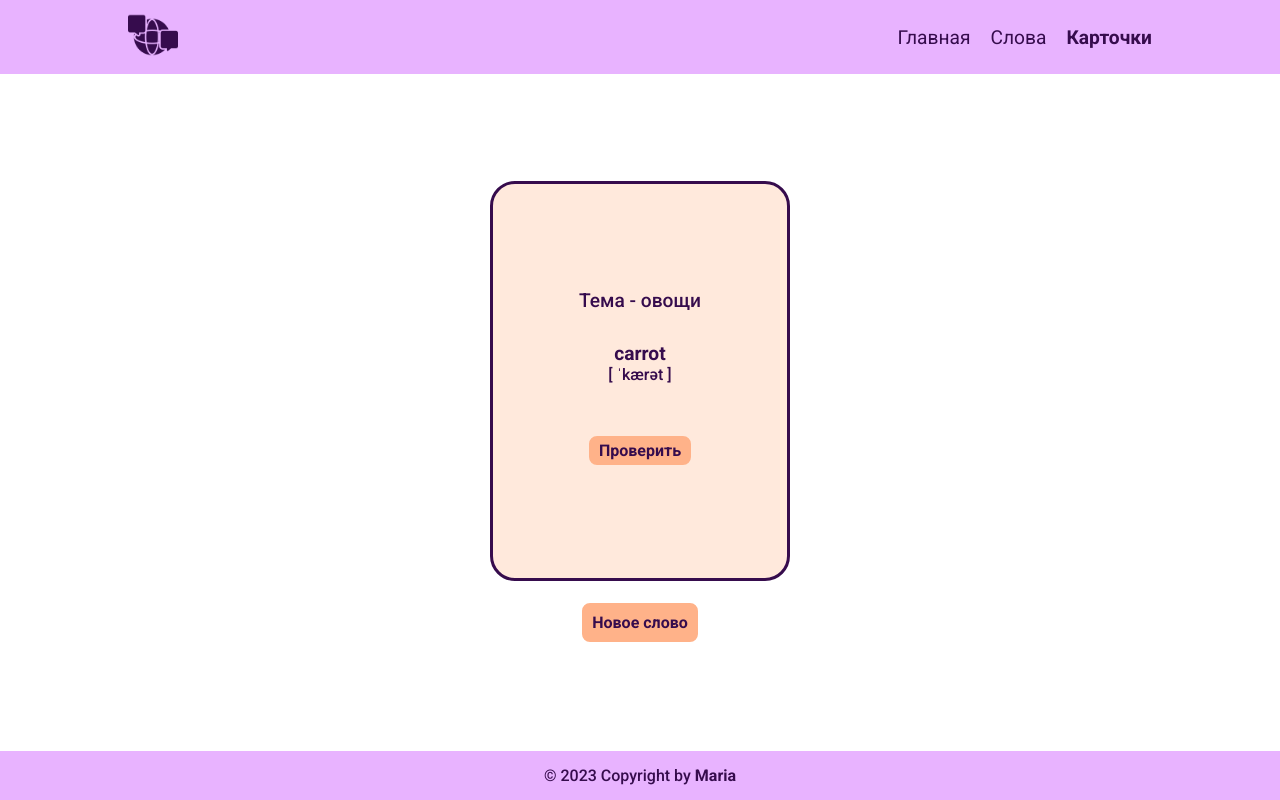
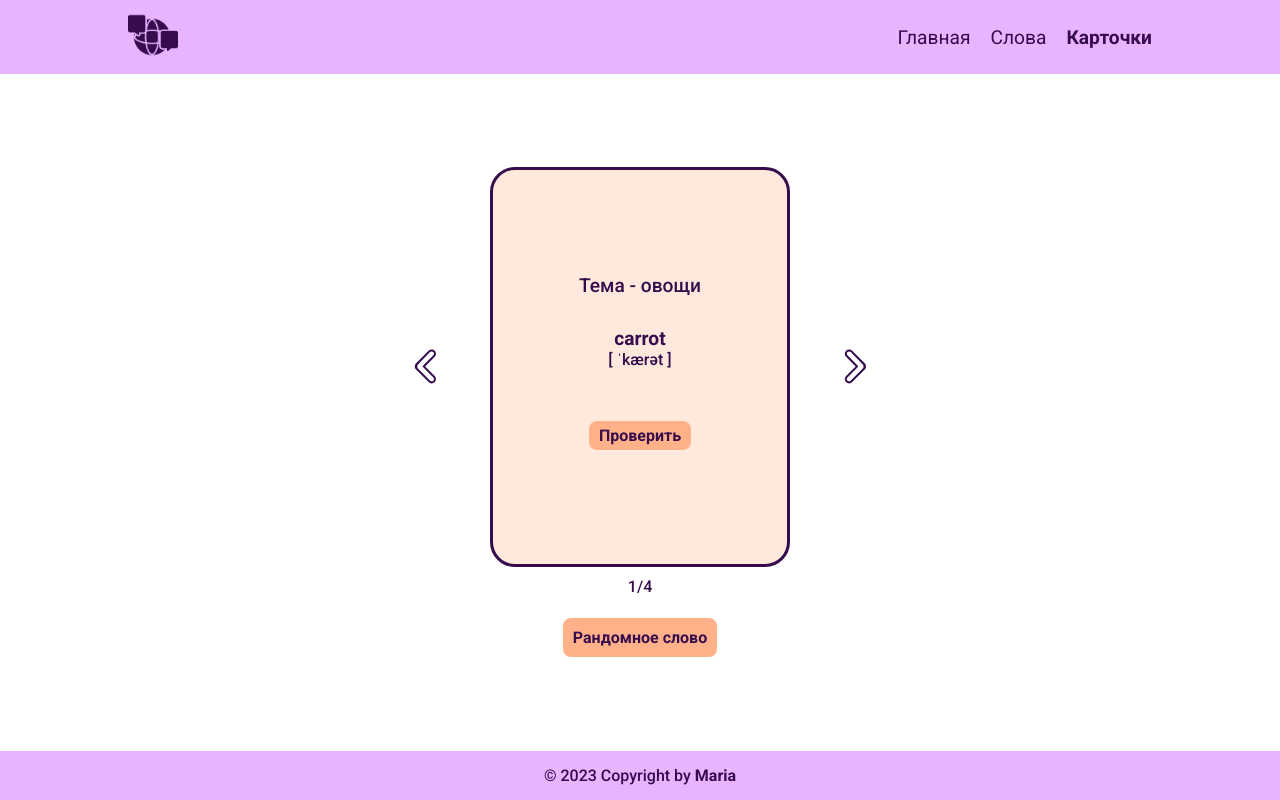
Before and after one commit to Maria2721/Foreign-words, a React (Create React App) app: page /cards in a window 1280 px wide. Built offline with nearby package versions, Linux system fonts and the light colour scheme.

Commit message:
added functionality for interacting with cards

```diff
--- a/src/App.js
+++ b/src/App.js
@@ -1,4 +1,4 @@
-import React from "react";
+import React, { useState } from "react";
 import { Routes, Route } from "react-router-dom";
 import "./App.scss";
 
@@ -8,14 +8,21 @@ import MainPage from "./pages/MainPage/MainPage.jsx";
 import WordsPage from "./pages/WordsPage/WordsPage.jsx";
 import CardsPage from "./pages/CardsPage/CardsPage.jsx";
 
+import Array from "./js/arraywords";
+
 function App() {
+  let index = localStorage.getItem("cardIndex") || 0;
+
   return (
     <div className="App">
       <Header />
       <Routes>
         <Route path="/" element={<MainPage />} />
-        <Route path="/words" element={<WordsPage />} />
-        <Route path="/cards" element={<CardsPage />} />
+        <Route path="/words" element={<WordsPage array={Array} />} />
+        <Route
+          path="/cards"
+          element={<CardsPage array={Array} index={Number(index)} />}
+        />
       </Routes>
       <Footer />
     </div>
--- /dev/null
+++ b/src/components/Card/Card.jsx
@@ -0,0 +1,18 @@
+import React from "react";
+import "./Card.scss";
+
+function Card(props) {
+    return (
+        <div className="card card_animate">
+            <div className="card__tags">Тема - {props.tags}</div>
+            <div className="card__meaning">{props.english}</div>
+            <div className="card__transcr">{props.transcription}</div>
+            <div className="card__check">
+                {props.translation ? props.russian
+                    : <button onClick={props.handleChange}>Проверить</button>}
+            </div>
+        </div>
+    );
+}
+
+export default Card;
--- /dev/null
+++ b/src/components/Card/Card.scss
@@ -0,0 +1,69 @@
+@import "../../styles/vars";
+
+.card {
+    width: 300px;
+    height: 400px;
+    padding: 10px;
+    margin-left: 40px;
+    margin-right: 40px;
+
+    display: flex;
+    flex-direction: column;
+    align-items: center;
+    justify-content: center;
+
+    background: $cardColor;
+    border: solid 3px $theme_dark;
+    border-radius: 25px;
+    color: $theme_dark;
+}
+
+.card__tags {
+    font-size: $highlight_fontSize;
+    margin-bottom: 30px;
+}
+
+.card__meaning {
+    font-size: $highlight_fontSize;
+    font-weight: 700;
+}
+
+.card__transcr {
+    font-size: $main_fontSize;
+    margin-bottom: 50px;
+}
+
+.card__check {
+    height: 40px;
+    button {
+        padding: 5px 10px;
+        border-radius: 10px;
+        border: 2px solid $cardColor;
+        background-color: $buttonColor;
+        color: $theme_dark;
+        font-size: $main_fontSize;
+        font-weight: 700;
+    }
+    button:hover,
+    button:focus-visible {
+        border: 2px solid $theme_dark;
+    }
+}
+
+.card_animate {
+    animation-name: increase;
+    animation-timing-function: ease-out;
+    animation-duration: 0.5s;
+}
+
+@keyframes increase {
+    0% {
+        opacity: 0;
+        transform: scale(0.5, 0.5);
+    }
+
+    100% {
+        opacity: 1;
+        transform: scale(1, 1);
+    }
+}
--- a/src/components/Oneword/Oneword.jsx
+++ b/src/components/Oneword/Oneword.jsx
@@ -1,4 +1,4 @@
-import React, { useState, useEffect } from "react";
+import React, { useState } from "react";
 import * as cn from "classnames";
 import "./Oneword.scss";
 
--- a/src/pages/CardsPage/CardsPage.jsx
+++ b/src/pages/CardsPage/CardsPage.jsx
@@ -1,43 +1,98 @@
-import React, { useState } from "react";
+import React, { useState, useEffect } from "react";
 import "./CardsPage.scss";
 
-import Array from "../../js/arraywords";
+import Card from "../../components/Card/Card";
+import { ReactComponent as Back } from "../../assets/imgs/back.svg";
+import { ReactComponent as Forward } from "../../assets/imgs/forward.svg";
 
-function CardsPage() {
-    const [word, setWord] = useState(Array[0]);
+function CardsPage({
+    array = [{
+        id: "11346",
+        english: "street",
+        transcription: "[ stri:t ]",
+        russian: "улица",
+        tags: "город",
+    }], index = 0 }
+) {
+    const [curIndex, setCurIndex] = useState(index);
+    const [word, setWord] = useState(array[index]);
     const [translation, setTranslation] = useState(false);
 
     const handleChange = () => {
         setTranslation(true);
     };
 
-    const arrayRandElement = (arr) => {
+    const handleBack = () => {
+        if (array.length === 1) {
+            setTranslation(false);
+            return;
+        } else if (curIndex === 0) {
+            setCurIndex(array.length - 1);
+            return;
+        } else {
+            setCurIndex((i) => i - 1);
+        }
+    };
+
+    const handleForward = () => {
+        if (array.length === 1) {
+            setTranslation(false);
+            return;
+        } else if (curIndex === array.length - 1) {
+            setCurIndex(0);
+            return;
+        } else {
+            setCurIndex((i) => i + 1);
+        }
+    };
+
+    const randomArrayElement = (arr) => {
         let rand = Math.floor(Math.random() * arr.length);
         return arr[rand];
     };
 
-    const newWord = () => {
-        let randomword = arrayRandElement(Array);
-        while (word.id === randomword.id) {
-            randomword = arrayRandElement(Array);
+    const newRandWord = () => {
+        if (array.length === 1) {
+            return;
         }
-        setWord(randomword);
+        let randomWord = randomArrayElement(array);
+        while (word.id === randomWord.id) {
+            randomWord = randomArrayElement(array);
+        }
+        let indexOfRandomWord = array.findIndex(x => x.id === randomWord.id);
+        setCurIndex(indexOfRandomWord);
+    };
+
+    useEffect(() => {
+        console.log(`new current index is ${curIndex}`);
+        setWord(array[curIndex]);
         setTranslation(false);
-    };
+        localStorage.setItem("cardIndex", curIndex);
+    }, [curIndex]);
 
     return (
         <div className="cards container">
-            <div className="cards__word">
-                <div className="cards__word__tags">Тема - {word.tags}</div>
-                <div className="cards__word__meaning">{word.english}</div>
-                <div className="cards__word__transcr">{word.transcription}</div>
-                <div className="cards__word__check">
-                    {translation ? word.russian
-                        : <button onClick={handleChange}>Проверить</button>}
-                </div>
+            <div className="cards__flip">
+                <button className="cards__flip_btn" onClick={handleBack}>
+                    <Back className="cards__flip_icon" />
+                </button>
+                <Card
+                    key={word.id}
+                    tags={word.tags}
+                    english={word.english}
+                    transcription={word.transcription}
+                    russian={word.russian}
+                    translation={translation}
+                    handleChange={handleChange} />
+                <button className="cards__flip_btn" onClick={handleForward}>
+                    <Forward className="cards__flip_icon" />
+                </button>
             </div>
-            <div className="cards__button">
-                <button onClick={newWord}>Новое слово</button>
+            <div className="cards__number">
+                {curIndex + 1}/{array.length}
+            </div>
+            <div className="cards__random_btn">
+                <button onClick={newRandWord}>Рандомное слово</button>
             </div>
         </div>
     );
--- a/src/pages/CardsPage/CardsPage.scss
+++ b/src/pages/CardsPage/CardsPage.scss
@@ -8,59 +8,46 @@
     margin-bottom: 20px;
 }
 
-.cards__word {
-    width: 300px;
-    height: 400px;
-    padding: 10px;
-    margin-bottom: 20px;
+.cards__flip {
+    display: flex;
+    flex-direction: row;
+    align-items: center;
+    margin-bottom: 10px;
+}
+
+.cards__flip_btn {
+    width: 50px;
+    height: 50px;
+    border: 2px solid white;
+    border-radius: 50%;
+    background-color: white;
+
+    &:hover,
+    &:focus-visible {
+        border: 2px solid $theme_dark;
+    }
 
     display: flex;
-    flex-direction: column;
     align-items: center;
     justify-content: center;
-
-    background: $cardColor;
-    border: solid 3px $theme_dark;
-    border-radius: 25px;
-    color: $theme_dark;
 }
 
-.cards__word__tags {
-    font-size: $highlight_fontSize;
-    margin-bottom: 30px;
+.cards__flip_icon {
+    height: 80%;
+    width: auto;
 }
 
-.cards__word__meaning {
-    font-size: $highlight_fontSize;
-    font-weight: 700;
+.cards__number {
+    margin-bottom: 20px;
+    color: $theme_dark;
+    font-size: $main_fontSize;
 }
 
-.cards__word__transcr {
-    font-size: $main_fontSize;
-    margin-bottom: 50px;
-}
-
-.cards__word__check {
-    height: 40px;
-
-    button {
-        padding: 5px 10px;
-        border-radius: 10px;
-        border: 2px solid $cardColor;
-    }
-}
-
-.cards__button {
+.cards__random_btn {
     button {
         padding: 10px;
         border-radius: 10px;
         border: 2px solid white;
-    }
-}
-
-.cards__word__check,
-.cards__button {
-    button {
         background-color: $buttonColor;
         color: $theme_dark;
         font-size: $main_fontSize;
--- a/src/pages/WordsPage/WordsPage.jsx
+++ b/src/pages/WordsPage/WordsPage.jsx
@@ -1,10 +1,9 @@
 import React from "react";
 import "./WordsPage.scss";
 
-import Array from "../../js/arraywords.js";
 import Oneword from "../../components/Oneword/Oneword.jsx";
 
-function WordsPage() {
+function WordsPage({ array }) {
     return (
         <div className="words container">
             <div className="words__inner">
@@ -16,7 +15,7 @@ function WordsPage() {
                     <div>Тема</div>
                     <button className="words__btn_add"></button>
                 </div>
-                {Array.map((el, index) => (
+                {array.map((el, index) => (
                     <Oneword
                         key={el.id}
                         num={index + 1}
```
Also changed, not shown: src/assets/imgs/back.svg (added), src/assets/imgs/forward.svg (added).
